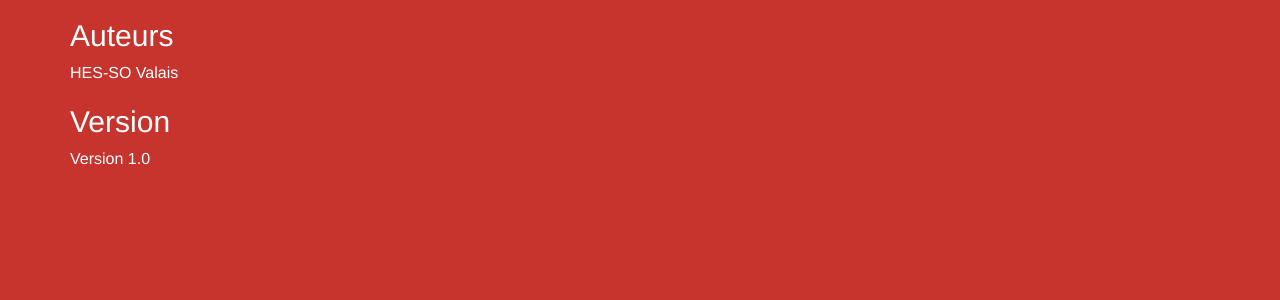
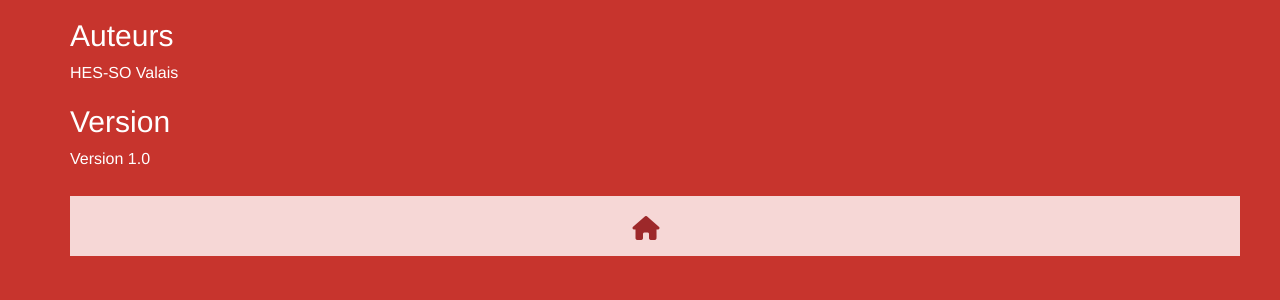
Before and after one commit to Borganov/audioguide, a Django app: template templates/about/about.html in a window 1280 px wide. Shown: the part 356-656 px from the top of the page. Run offline with Django 3.2, Linux system fonts and the light colour scheme; the template is opened without the code that fills it, so the values that code supplies are empty; parts of the project's set-up code (start-up, migrations or seed data) failed here and were passed over; some libraries are stand-ins or nearby versions.

Commit message:
Home buttons added on all pages
regarding Julien's comments

```diff
--- a/templates/about/about.html
+++ b/templates/about/about.html
@@ -16,4 +16,13 @@
 HES-SO Valais
 <h2>{% trans "Version" %}</h2>
 Version 1.0
+
+<!-- Navigation -->
+<div class="container" style="background-color: #f6d7d6; height: 60px; margin-top: 25px;">
+    <div class="row" style="padding-bottom: 20px; padding-top: 20px">
+        <div class="col-xs-12" align="center">
+            <a href="/"><i class="fas fa-home" style="color: #9d282a; font-size: 24px; margin-right: 18px"></i></a>
+        </div>
+    </div>
+</div>
 {% endblock %}
```
Also changed, not shown: templates/activity/activities.html (+8 -4 lines), templates/activity/activityItem.html (+9 -0 lines), templates/contact/contact.html (+9 -0 lines), templates/position/positions.html (+9 -0 lines), static/img/73472558_2599116676822453_4111943548218114048_o.jpg (added).
